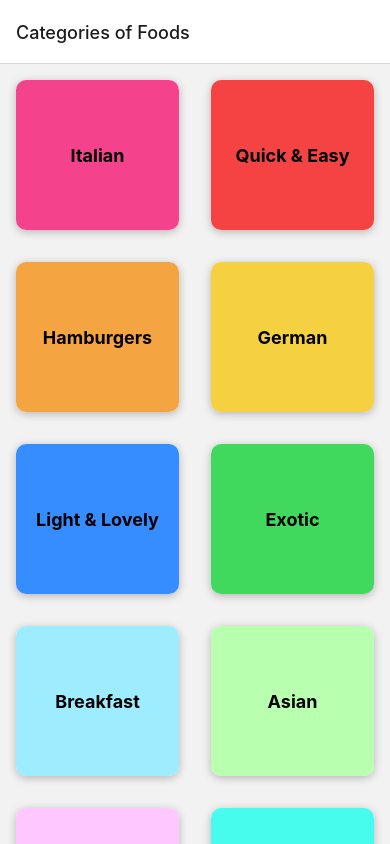
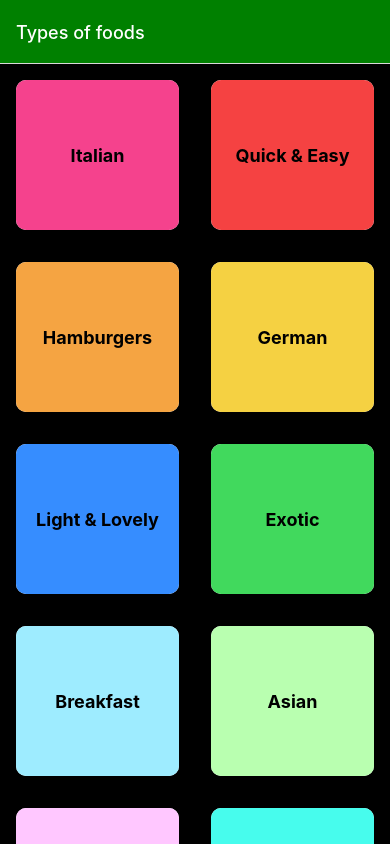
Before and after one commit to anuragshrestha/MenuApp, a React Native app: screen / in a window 390 px wide. Built offline with nearby package versions, Linux system fonts and the light colour scheme.

Commit message:
updated App file

```diff
--- a/App.js
+++ b/App.js
@@ -4,6 +4,8 @@ import CategoriesScreen from "./screens/CategoriesScreen";
 import { NavigationContainer } from "@react-navigation/native";
 import { createNativeStackNavigator } from '@react-navigation/native-stack';
 import MealsOverViewScreens from "./screens/MealsOverViewScreen";
+import MealsDetails from "./screens/MealsDetails";
+
 
 //creating a stack for navigation
 const Stack = createNativeStackNavigator();
@@ -11,11 +13,20 @@ const Stack = createNativeStackNavigator();
 export default function App() {
   return (
     <>
-      <StatusBar style="dark" />
+      <StatusBar style="light" />
       <NavigationContainer>
         <Stack.Navigator>
-          <Stack.Screen name = "Categories of Foods" component = {CategoriesScreen}/>
-          <Stack.Screen name="Details of food" component={MealsOverViewScreens}  />
+          <Stack.Screen name = "Categories of Foods" component = {CategoriesScreen} options={{
+            title: 'Types of foods',
+            headerStyle: {backgroundColor: 'green'},
+            headerTintColor: 'white',
+            contentStyle: {backgroundColor: 'black'}
+          }}/>
+          <Stack.Screen name="Details of food" component={MealsOverViewScreens} options={{
+            headerStyle: {backgroundColor: 'green'},
+            headerTintColor: 'white',
+          }} />
+          <Stack.Screen name="Meals Details" component={MealsDetails}/>
         </Stack.Navigator>
       </NavigationContainer>
     </>
```
